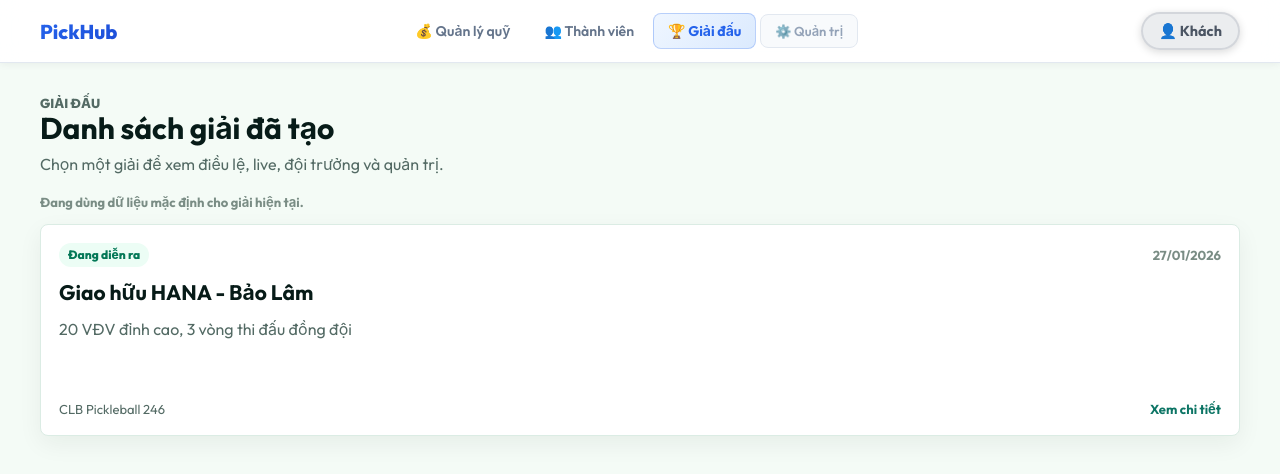
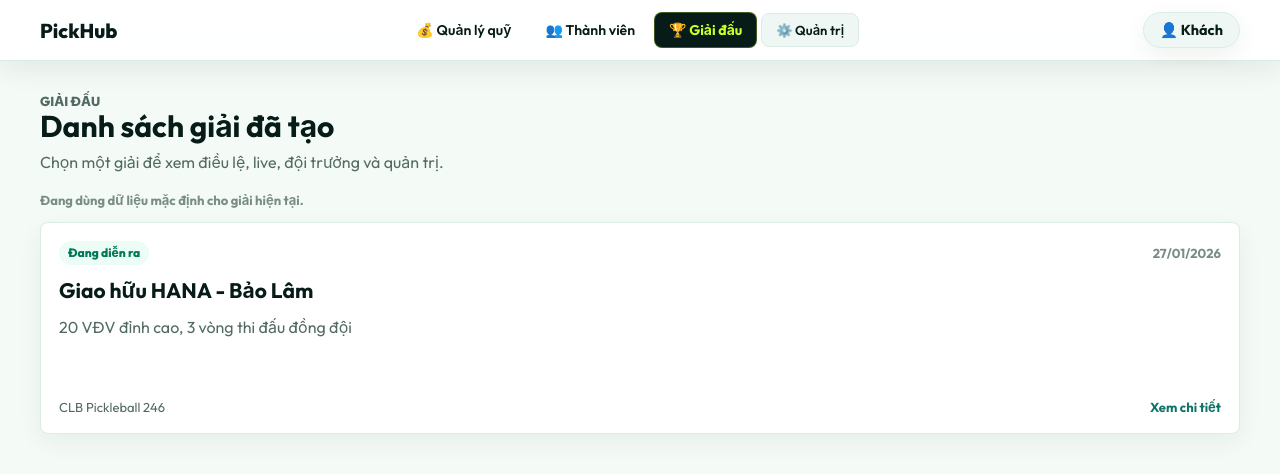
Before and after one commit to ductu3590/ranking, a Next.js app: page /giai-dau in a window 1280 px wide. Shown: the top 474 px of the page. Built offline with nearby package versions, Linux system fonts and the light colour scheme; no server answers; the database is empty.

Commit message:
style(ui): redesign app shell navigation

```diff
--- a/components/HomeHeader.css
+++ b/components/HomeHeader.css
@@ -8,11 +8,11 @@
     left: 0;
     right: 0;
     z-index: 1000;
-    background: rgba(255, 255, 255, 0.92);
-    backdrop-filter: blur(12px);
-    -webkit-backdrop-filter: blur(12px);
-    border-bottom: 1px solid #E2E8F0;
-    box-shadow: 0 1px 8px rgba(0, 0, 0, 0.06);
+    background: rgba(255, 255, 255, 0.9);
+    backdrop-filter: blur(16px);
+    -webkit-backdrop-filter: blur(16px);
+    border-bottom: 1px solid var(--border-color);
+    box-shadow: 0 8px 28px rgba(7, 27, 24, 0.08);
     padding: 12px 20px;
     transition: all 0.3s ease;
 }
@@ -29,7 +29,7 @@
 
 .header-logo a {
     text-decoration: none;
-    color: #0F172A;
+    color: var(--court-midnight);
     display: inline-flex;
     align-items: center;
     gap: 10px;
@@ -40,6 +40,7 @@
     width: 34px;
     object-fit: contain;
     border-radius: 8px;
+    background: var(--court-midnight);
 }
 
 .header-logo h1 {
@@ -47,9 +48,10 @@
     font-weight: 800;
     margin: 0;
     white-space: nowrap;
-    background: linear-gradient(135deg, #2563EB, #1D4ED8);
+    color: var(--court-midnight);
+    background: none;
     -webkit-background-clip: text;
-    -webkit-text-fill-color: transparent;
+    -webkit-text-fill-color: currentColor;
     background-clip: text;
 }
 
@@ -63,7 +65,7 @@
 .nav-link {
     padding: 8px 14px;
     background: transparent;
-    color: #64748B;
+    color: var(--court-midnight);
     text-decoration: none;
     border-radius: 8px;
     font-size: 14px;
@@ -74,15 +76,20 @@
 }
 
 .nav-link:hover {
-    background: #F1F5F9;
-    color: #1E293B;
-    border-color: #E2E8F0;
+    background: var(--surface-court-soft);
+    color: var(--court-midnight);
+    border-color: var(--border-color);
 }
 
-.nav-link.active {
-    background: #EFF6FF;
-    color: #2563EB;
-    border-color: rgba(37, 99, 235, 0.2);
+.nav-link.active,
+.nav-link.tournament-link {
+    background: var(--court-midnight);
+    color: var(--pickle-lime);
+    border-color: rgba(202, 255, 40, 0.28);
+}
+
+.nav-link.tournament-link {
+    font-weight: 700;
 }
 
 .nav-link.highlight {
@@ -98,28 +105,22 @@
 }
 
 .nav-link.admin-link {
-    background: #F8FAFC;
-    color: #94A3B8;
-    border-color: #E2E8F0;
+    background: var(--surface-court-soft);
+    color: var(--court-midnight);
+    border-color: var(--border-color);
     font-size: 13px;
 }
 
 .nav-link.admin-link:hover {
-    color: #475569;
-    background: #F1F5F9;
-}
-
-.nav-link.tournament-link {
-    background: linear-gradient(135deg, #EFF6FF, #DBEAFE);
-    color: #2563EB;
-    border-color: rgba(37, 99, 235, 0.25);
-    font-weight: 700;
+    color: var(--court-midnight);
+    background: var(--surface-court-soft);
 }
 
 .nav-link.tournament-link:hover {
-    background: linear-gradient(135deg, #DBEAFE, #BFDBFE);
+    background: var(--court-midnight);
+    color: var(--pickle-lime);
     transform: translateY(-1px);
-    box-shadow: 0 4px 12px rgba(37, 99, 235, 0.15);
+    box-shadow: var(--shadow-sm);
 }
 
 .header-right {
@@ -132,15 +133,15 @@
     display: flex;
     flex-direction: column;
     align-items: flex-end;
-    background: #EFF6FF;
+    background: var(--surface-court-soft);
     padding: 6px 14px;
     border-radius: 8px;
-    border: 1px solid rgba(37, 99, 235, 0.15);
+    border: 1px solid var(--border-color);
 }
 
 .fund-label {
     font-size: 10px;
-    color: #94A3B8;
+    color: var(--court-midnight);
     font-weight: 600;
     text-transform: uppercase;
     letter-spacing: 0.5px;
@@ -149,7 +150,7 @@
 .fund-amount {
     font-size: 15px;
     font-weight: 800;
-    color: #2563EB;
+    color: var(--court-midnight);
 }
 
 @media (max-width: 768px) {
--- a/components/MobileBottomNav.css
+++ b/components/MobileBottomNav.css
@@ -5,20 +5,22 @@
 @media (max-width: 768px) {
     .mobile-bottom-nav {
         position: fixed;
-        left: 0;
-        right: 0;
+        left: 10px;
+        right: 10px;
         bottom: 0;
+        bottom: calc(8px + env(safe-area-inset-bottom));
         z-index: 1100;
         display: grid;
         grid-template-columns: repeat(4, minmax(0, 1fr));
-        gap: 4px;
-        min-height: var(--mobile-bottom-nav-height, 72px);
-        padding: 7px 8px calc(8px + env(safe-area-inset-bottom));
-        border-top: 1px solid #E2E8F0;
-        background: rgba(255, 255, 255, 0.96);
-        box-shadow: 0 -10px 24px rgba(15, 23, 42, 0.1);
-        backdrop-filter: blur(12px);
-        -webkit-backdrop-filter: blur(12px);
+        gap: 6px;
+        min-height: 62px;
+        padding: 7px;
+        border: 1px solid rgba(219, 236, 228, 0.92);
+        border-radius: 24px;
+        background: rgba(255, 255, 255, 0.94);
+        box-shadow: 0 -12px 34px rgba(7, 27, 24, 0.14);
+        backdrop-filter: blur(16px);
+        -webkit-backdrop-filter: blur(16px);
     }
 
     .mobile-bottom-nav-link {
@@ -30,15 +32,15 @@
         justify-content: center;
         gap: 3px;
         border-radius: 8px;
-        color: #64748B;
+        color: var(--court-midnight);
         text-decoration: none;
         font-size: 11px;
         font-weight: 700;
     }
 
     .mobile-bottom-nav-link.active {
-        background: #EFF6FF;
-        color: #2563EB;
+        background: var(--court-midnight);
+        color: var(--pickle-lime);
     }
 
     .mobile-bottom-nav-icon {
--- a/components/TournamentModuleNav.css
+++ b/components/TournamentModuleNav.css
@@ -1,6 +1,8 @@
 .tournament-module-nav-wrap {
-    background: var(--bg-primary);
+    background: var(--surface-court-soft);
     border-bottom: 1px solid var(--border-color);
+    color: var(--court-midnight);
+    box-shadow: var(--shadow-sm);
     padding: 12px 16px 0;
 }
 
@@ -26,9 +28,9 @@
     gap: 7px;
     padding: 0 14px;
     border-radius: 8px;
-    border: 1px solid #E2E8F0;
-    background: #FFFFFF;
-    color: #475569;
+    border: 1px solid var(--border-color);
+    background: var(--surface-court-soft);
+    color: var(--court-midnight);
     text-decoration: none;
     font-size: 14px;
     font-weight: 700;
@@ -37,15 +39,15 @@
 }
 
 .tournament-module-link:hover {
-    border-color: rgba(37, 99, 235, 0.3);
-    color: #2563EB;
-    background: #EFF6FF;
+    border-color: var(--border-color);
+    color: var(--court-midnight);
+    background: var(--surface-court-soft);
 }
 
 .tournament-module-link.active {
-    border-color: rgba(37, 99, 235, 0.32);
-    background: #EFF6FF;
-    color: #2563EB;
+    background: var(--court-midnight);
+    color: var(--pickle-lime);
+    border-color: rgba(202, 255, 40, 0.28);
 }
 
 @media (max-width: 768px) {
--- a/components/UserStatusBadge.css
+++ b/components/UserStatusBadge.css
@@ -6,7 +6,10 @@
     display: inline-flex;
     align-items: center;
     gap: 6px;
-    box-shadow: 0 2px 8px rgba(0, 0, 0, 0.15);
+    background: var(--surface-court-soft);
+    border: 1px solid var(--border-color);
+    color: var(--court-midnight);
+    box-shadow: var(--shadow-sm);
     transition: all 0.2s;
 }
 
@@ -32,9 +35,9 @@
     min-width: 150px;
     padding: 6px;
     border-radius: 8px;
-    background: #ffffff;
-    border: 1px solid rgba(15, 23, 42, 0.12);
-    box-shadow: 0 12px 30px rgba(15, 23, 42, 0.18);
+    background: var(--surface-court-soft);
+    border: 1px solid var(--border-color);
+    box-shadow: var(--shadow-sm);
 }
 
 .user-badge-logout {
@@ -56,28 +59,28 @@
 }
 
 .user-badge.loading {
-    background: rgba(156, 163, 175, 0.2);
-    color: #6b7280;
+    background: var(--surface-court-soft);
+    color: var(--court-midnight);
 }
 
 .admin-badge {
-    background: linear-gradient(135deg, #8b5cf6 0%, #7c3aed 100%);
-    color: white;
+    background: var(--surface-court-soft);
+    color: var(--court-midnight);
 }
 
 .admin-badge:hover {
     transform: translateY(-2px);
-    box-shadow: 0 4px 12px rgba(139, 92, 246, 0.4);
+    box-shadow: var(--shadow-sm);
 }
 
 .member-badge {
-    background: linear-gradient(135deg, #10b981 0%, #059669 100%);
-    color: white;
+    background: var(--surface-court-soft);
+    color: var(--court-midnight);
 }
 
 .member-badge:hover {
     transform: translateY(-2px);
-    box-shadow: 0 4px 12px rgba(16, 185, 129, 0.35);
+    box-shadow: var(--shadow-sm);
 }
 
 /* Two-line layout: group name on top, role below */
@@ -106,15 +109,15 @@
 }
 
 .captain-badge {
-    color: white;
+    color: var(--court-midnight);
 }
 
 .captain-badge.captain-blue {
-    background: linear-gradient(135deg, #3b82f6 0%, #2563eb 100%);
+    background: var(--surface-court-soft);
 }
 
 .captain-badge.captain-red {
-    background: linear-gradient(135deg, #ef4444 0%, #dc2626 100%);
+    background: var(--surface-court-soft);
 }
 
 .captain-badge:hover {
@@ -122,9 +125,9 @@
 }
 
 .guest-badge {
-    background: rgba(156, 163, 175, 0.2);
-    color: #4b5563;
-    border: 2px solid rgba(156, 163, 175, 0.3);
+    background: var(--surface-court-soft);
+    color: var(--court-midnight);
+    border: 1px solid var(--border-color);
 }
 
 /* Mobile Responsive */
```
